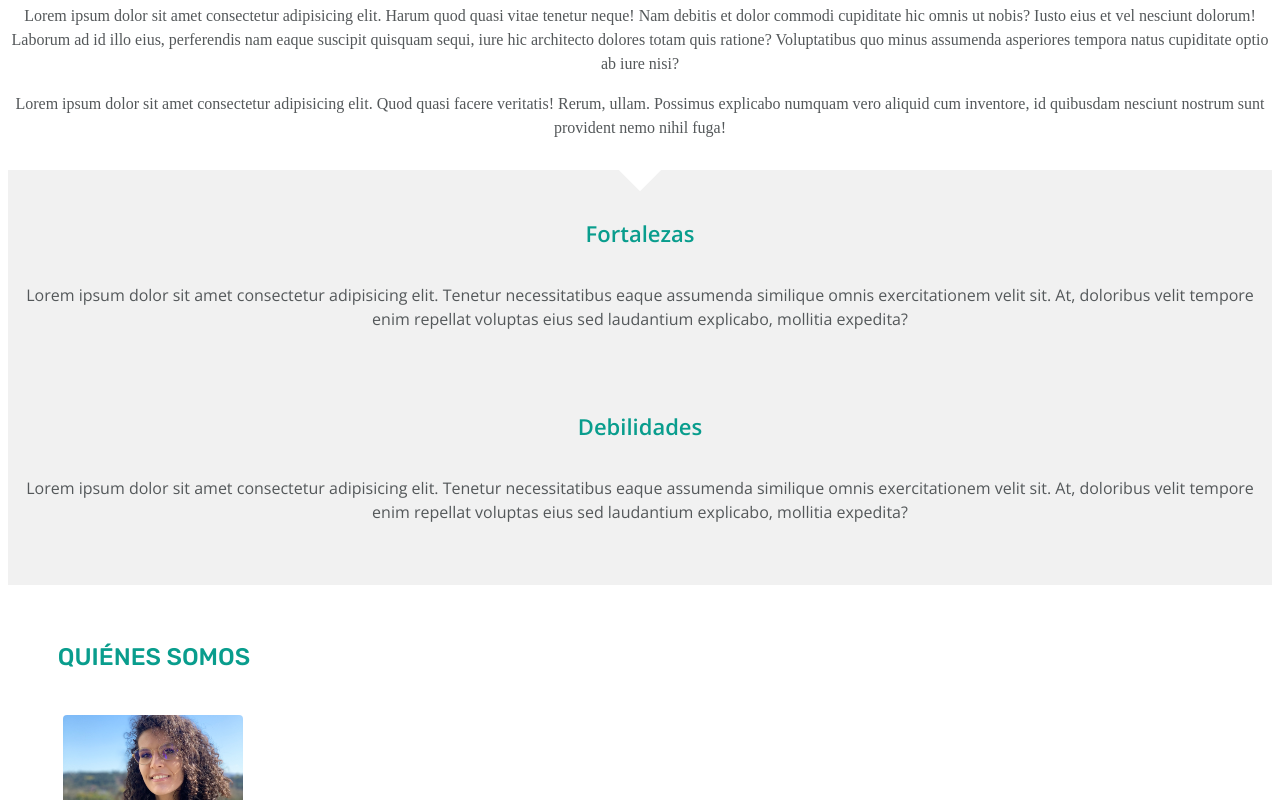
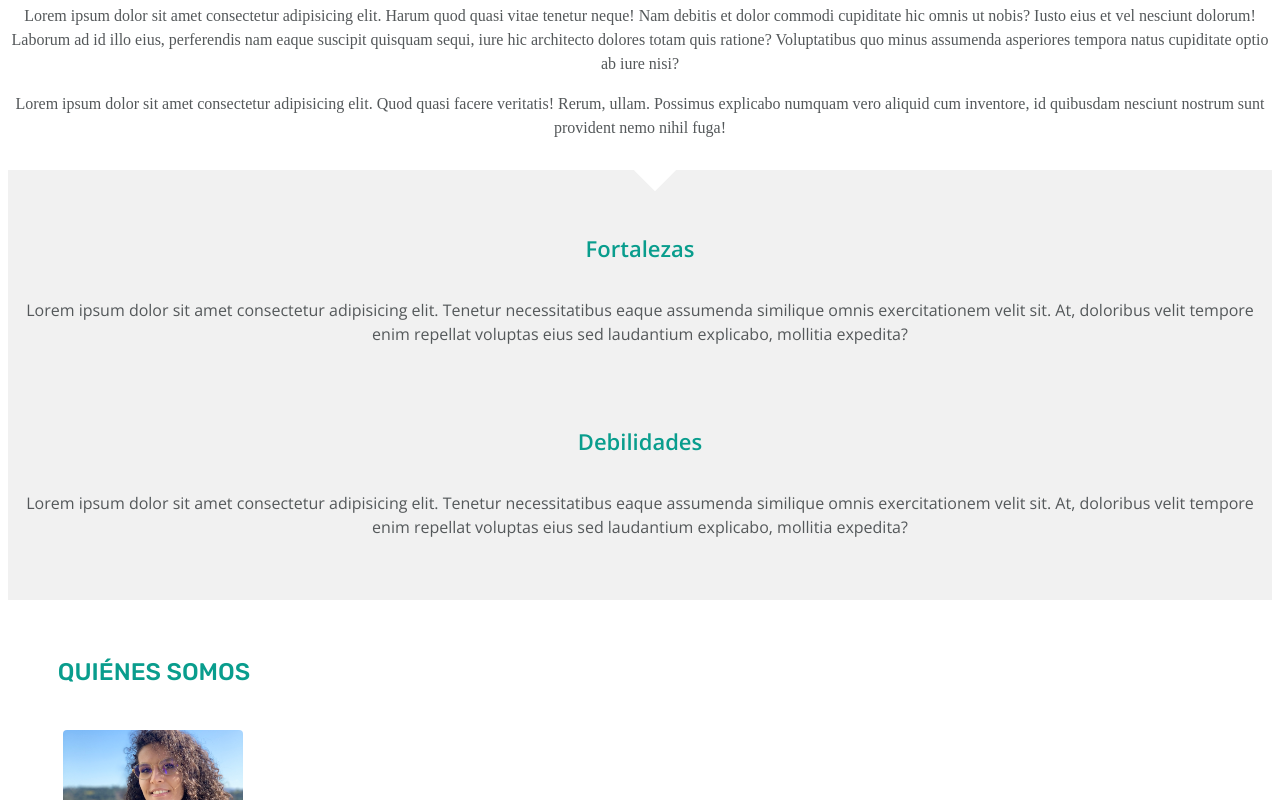
Before and after one commit to Adalab/project-promo-p-module-1-team-4, a plain HTML site: page index.html in a window 1280 px wide. Shown: the part 714-1514 px from the top of the page. Drawn offline with nearby package versions, Linux system fonts and the light colour scheme.

Commit message:
delete  rhombus

```diff
--- a/index.html
+++ b/index.html
@@ -76,7 +76,6 @@
         </article>
         <!---- strenghths_weaknesses ---->
         <article class="strenghths_weaknesses">
-          <div class="rhombus"></div>
           <article class="strenghths_weaknesses_article">
             <h2 class="strenghths_weaknesses_title">Fortalezas</h2>
             <p class="strenghths_weaknesses_content">
--- a/styles/main.css
+++ b/styles/main.css
@@ -82,8 +82,21 @@ body {
   display: flex;
   flex-direction: column;
   text-align: center;
+  /* gap: 15px; */
   padding: 30px 15px 45px 15px;
   margin-top: 30px;
+  position: relative;
+}
+.strenghths_weaknesses::before {
+  content: " ";
+  width: 30px;
+  height: 30px;
+  transform: rotate(45deg);
+  background-color: #fff;
+  /* margin: -45px auto 0 auto; */
+  position: absolute;
+  left: 50%;
+  top: -15px;
 }
 .strenghths_weaknesses_title {
   color: var(--blue-green);
@@ -96,13 +109,7 @@ body {
   font-size: 1em;
   line-height: 1.5em;
 }
-.rhombus {
-  width: 30px;
-  height: 30px;
-  transform: rotate(45deg);
-  background-color: #fff;
-  margin: -45px auto 0 auto;
-}
+
 .strenghths_weaknesses_article:nth-of-type(n + 2) {
   margin-top: 30px;
 }
```
